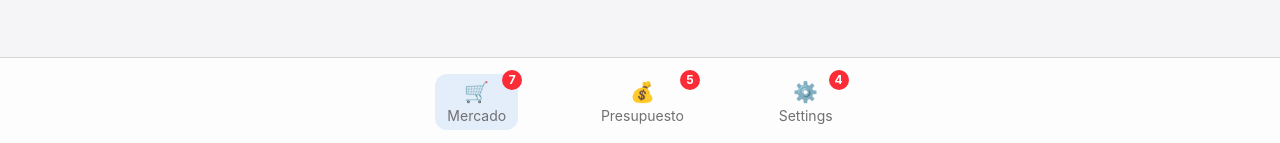
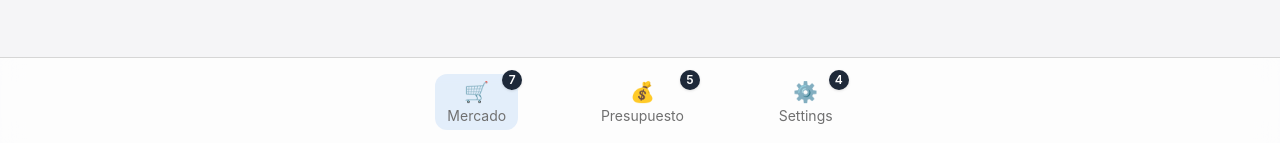
Before and after one commit to dejeloper/invenntory-front, an Angular app: page /market in a window 1280 px wide. Shown: the part 654-797 px from the top of the page. Built offline with nearby package versions, Linux system fonts and the light colour scheme; what tailwind-animations would draw is missing.

Commit message:
fix: update badge-notification component styles for improved visibility

```diff
--- a/src/app/components/shared/badge-notification/badge-notification.html
+++ b/src/app/components/shared/badge-notification/badge-notification.html
@@ -1,5 +1,5 @@
 @if (count() > 0) {
-<span class="w-5 h-5 bg-red-500 text-white text-xs font-bold rounded-full flex items-center justify-center"
+<span class="w-5 h-5 bg-gray-800 text-white text-xs font-semibold rounded-full flex items-center justify-center shadow-sm"
   [ngClass]="{'absolute -top-1 -right-1': !inline(), 'inline-flex': inline()}" [attr.aria-label]="ariaLabel()">
   {{ count() }}
 </span>
```
